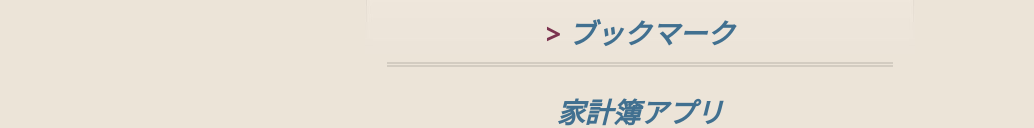
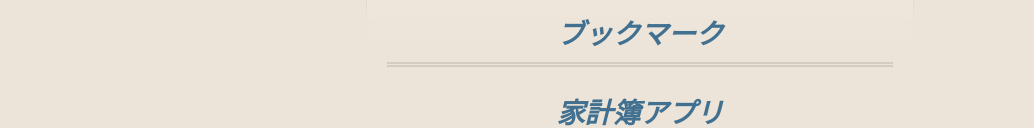
Before and after one commit to chatherine/nasuke.github.io, a plain HTML site: page index.html in a window 1280 px wide. Shown: the part 272-400 px from the top of the page, without its empty margins (0-1034 px from the left). Drawn offline with nearby package versions, Linux system fonts and the light colour scheme.

Commit message:
Update index.html

```diff
--- a/index.html
+++ b/index.html
@@ -48,7 +48,7 @@
       <section id="main_content">
         <h3>
 <a href="https://arcane-brook-86922.herokuapp.com/count" id="welcome-to-github-pages" class="anchor"  aria-hidden="true"><span aria-hidden="true" class="octicon octicon-link"></span>カウントアプリ</a></h3>
-<h3>>
+<h3>
 <a href="https://bookmark-iona107507.c9users.io/" id="welcome-to-github-pages" class="anchor"  aria-hidden="true"><span aria-hidden="true" class="octicon octicon-link"></span>ブックマーク</a></h3>
 <h3>
 <a href="https://account-book-iona107507.c9users.io/" id="welcome-to-github-pages" class="anchor" aria-hidden="true"><span aria-hidden="true" class="octicon octicon-link"></span>家計簿アプリ</a></h3>
```
